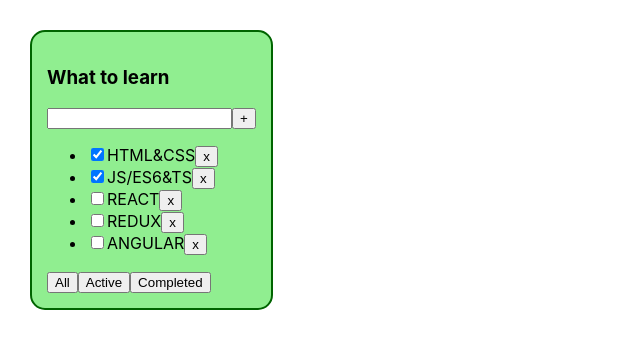
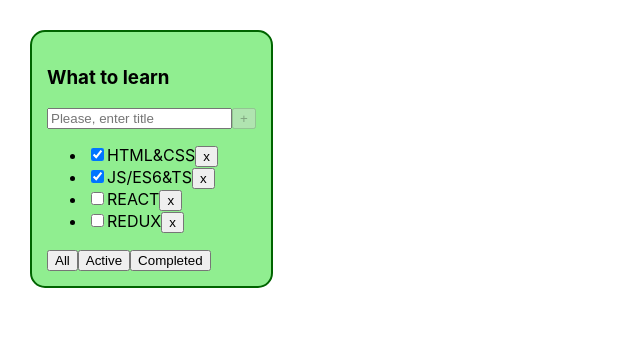
Before and after one commit to DoctorFetus/todo-list, a React (Create React App) app: page / in a window 1280 px wide. Shown: the top 348 px of the page, without its empty margins (0-640 px from the left). Built offline with nearby package versions, Linux system fonts and the light colour scheme.

Commit message:
filter + delete

```diff
--- a/package.json
+++ b/package.json
@@ -10,10 +10,12 @@
     "@types/node": "^16.18.1",
     "@types/react": "^18.0.23",
     "@types/react-dom": "^18.0.7",
+    "@types/uuid": "^9.0.1",
     "react": "^18.2.0",
     "react-dom": "^18.2.0",
     "react-scripts": "5.0.1",
     "typescript": "^4.8.4",
+    "uuid": "^9.0.0",
     "web-vitals": "^2.1.4"
   },
   "scripts": {
--- a/src/App.tsx
+++ b/src/App.tsx
@@ -1,6 +1,7 @@
 import React, {useState} from 'react';
 import './App.css';
 import TodoList, {TaskType} from "./TodoList";
+import {v1} from "uuid";
 
 export type FilterValuesType = "all" | "active" | "completed"
 
@@ -9,15 +10,23 @@
     const todoListTitle: string = "What to learn";
 
     const [tasks, setTasks] = useState<Array<TaskType>>([
-        {id: 1, title: "HTML&CSS", isDone: true},
-        {id: 2, title: "JS/ES6&TS", isDone: true},
-        {id: 3, title: "REACT", isDone: false},
-        {id: 4, title: "REDUX", isDone: false},
-        {id: 5, title: "ANGULAR", isDone: false}
+        {id: v1(), title: "HTML&CSS", isDone: true},
+        {id: v1(), title: "JS/ES6&TS", isDone: true},
+        {id: v1(), title: "REACT", isDone: false},
+        {id: v1(), title: "REDUX", isDone: false},
     ])
 
-    const removeTask = (taskID: number) => {
+    const removeTask = (taskID: string) => {
         setTasks(tasks.filter(task => task.id != taskID))
+    }
+
+    const addTask = (title: string) => {
+        const newTask = {
+            id: v1(),
+            title: title,
+            isDone: false
+        }
+        setTasks([newTask, ...tasks])
     }
 
     const [filter, setFilter] = useState<FilterValuesType>("all")
@@ -34,7 +43,6 @@
     }
 
     const tasksWhatIWantToSee = getTasksForMe(tasks, filter)
-
     const changeFilter = (nextFilter: FilterValuesType) => {
         setFilter(nextFilter)
     }
@@ -45,6 +53,7 @@
                       tasks={tasksWhatIWantToSee}
                       removeTask={removeTask}
                       changeFilter={changeFilter}
+                      addTask={addTask}
             />
         </div>
     );
--- a/src/TodoList.tsx
+++ b/src/TodoList.tsx
@@ -1,21 +1,33 @@
-import React from "react";
+import React, {ChangeEvent, useState, KeyboardEvent} from "react";
 import {FilterValuesType} from "./App";
 
 type TodoListPropsType = {
     title: string;
     tasks: Array<TaskType>;
-    removeTask: (taskID: number) => void
+    removeTask: (taskID: string) => void
     changeFilter: (filter: FilterValuesType) => void
+    addTask: (title: string) => void
 }
 
 export type TaskType = {
-    id: number;
+    id: string;
     title: string;
     isDone: boolean;
 }
 
 const TodoList: React.FC<TodoListPropsType> = (props) => {
+    const [title, setTitle] = useState<string>("")
+    // const taskInput = useRef<HTMLInputElement>(null)
+    // const addTaskHandler = () => {
+    //     if (taskInput.current) {
+    //         props.addTask(taskInput.current.value)
+    //         taskInput.current.value = ""
+    //     }
+    // }
 
+    const setTitleHandler = (e: ChangeEvent<HTMLInputElement>) => {
+        setTitle(e.currentTarget.value)
+    }
     const tasksJSXElements: Array<JSX.Element> = props.tasks.map((task: TaskType) => {
         return (
             <li key={task.id}>
@@ -25,21 +37,48 @@
             </li>
         )
     })
+    const titleMaxLength = 25
+    const isTitleLengthTooLong: boolean = title.length > titleMaxLength
+    const isBtnDisabled: boolean = !title.length || isTitleLengthTooLong
+    const maxTitleLengthAlert = isTitleLengthTooLong
+        ? <div style={{color: "red"}}>Title is too long!</div>
+        : null
+
+    const addTaskHandler = () => {
+        props.addTask(title)
+        setTitle("")
+    }
+
+    const addTaskOnKeyDownHandler = (e: KeyboardEvent<HTMLInputElement>) => e.key === "Enter" && !isBtnDisabled && addTaskHandler()
+
+    const handlerCreator = (filter: FilterValuesType) => () => props.changeFilter(filter)
 
     return (
         <div className="todolist">
             <h3>{props.title}</h3>
             <div>
-                <input/>
-                <button>+</button>
+                <input
+                    placeholder={"Please, enter title"}
+                    // ref={taskInput}
+                    value={title}
+                    onChange={setTitleHandler}
+                    onKeyDown={addTaskOnKeyDownHandler}
+                />
+                <button
+                    // onClick={addTaskHandler}
+                    onClick={addTaskHandler}
+                    disabled={isBtnDisabled}
+                >+
+                </button>
+                {maxTitleLengthAlert}
             </div>
             <ul>
                 {tasksJSXElements}
             </ul>
             <div>
-                <button onClick={() => props.changeFilter("all")}>All</button>
-                <button onClick={() => props.changeFilter("active")}>Active</button>
-                <button onClick={() => props.changeFilter("completed")}>Completed</button>
+                <button onClick={handlerCreator("all")}>All</button>
+                <button onClick={handlerCreator("active")}>Active</button>
+                <button onClick={handlerCreator("completed")}>Completed</button>
             </div>
         </div>
     )
```
Also changed, not shown: 1 other file (tests, documents, lock files or other folders).
